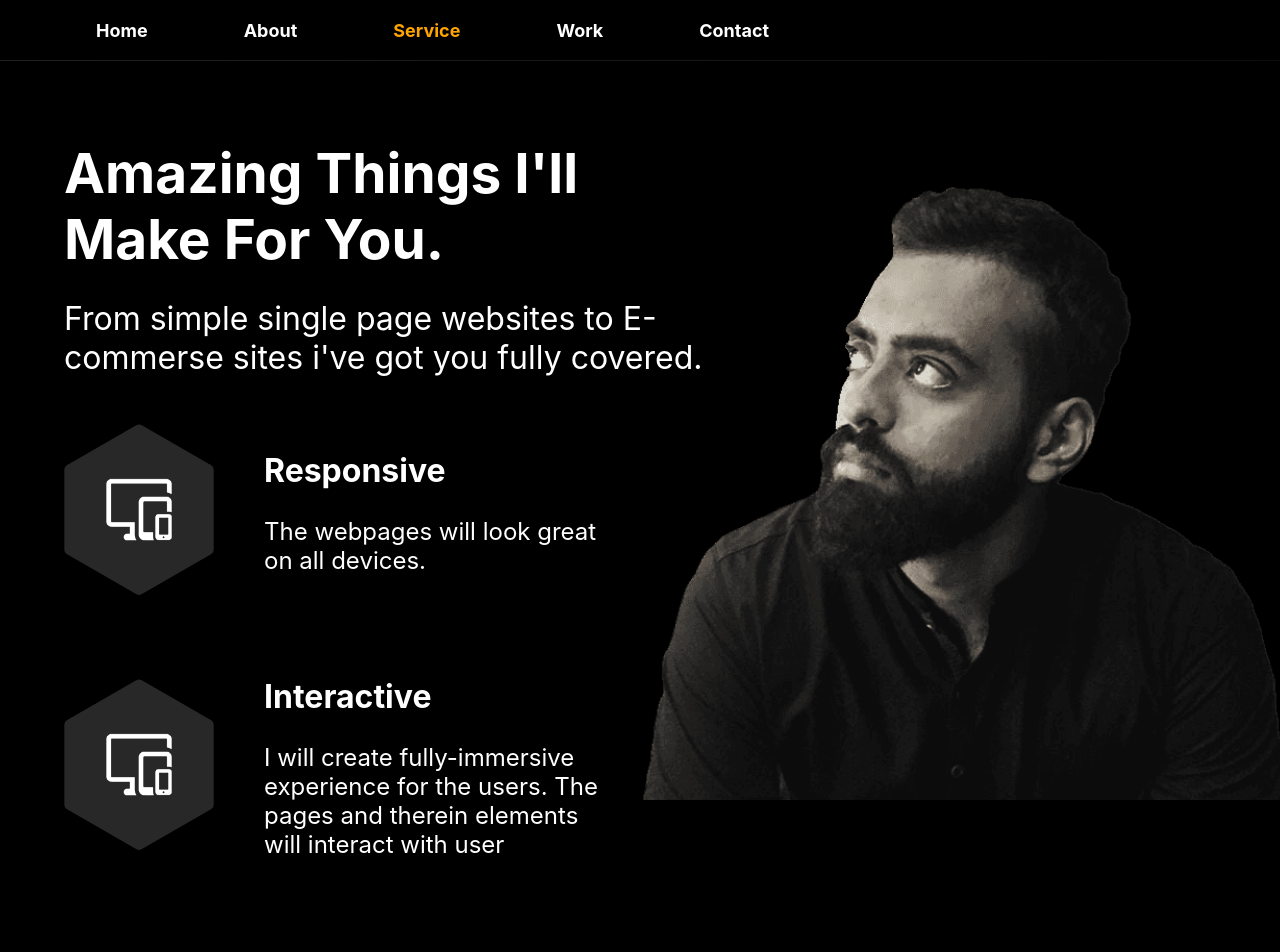
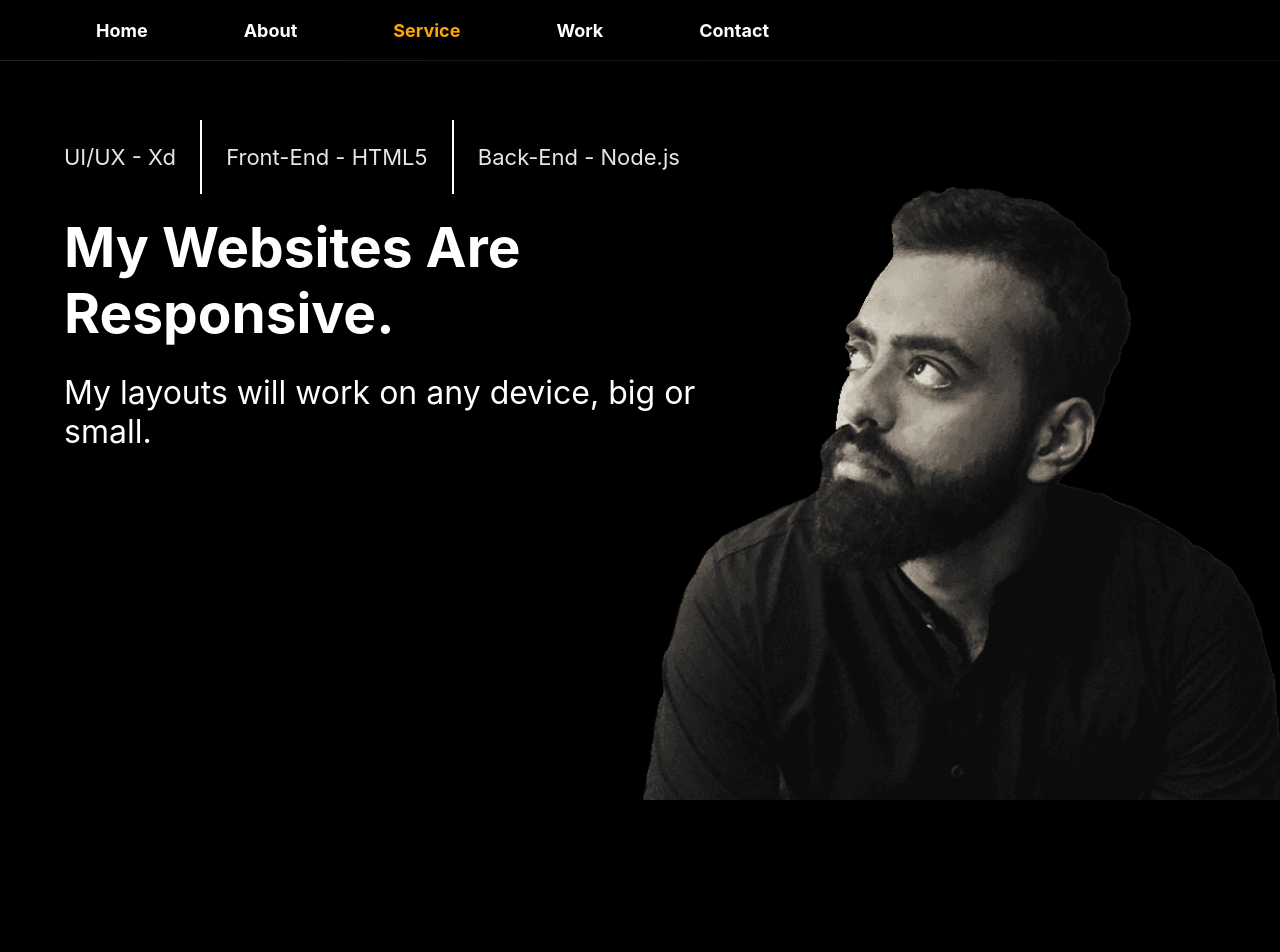
Before and after one commit to AbrarChowdhury/my-portfo, a React (Create React App) app: page /services in a window 1280 px wide. Shown: the top 952 px of the page. After the commit the page ends 800 px from the top, so only its background shows below. Built offline with nearby package versions, Linux system fonts and the light colour scheme.

Commit message:
service restructured

```diff
--- a/src/components/projectCard/projectCard.component.jsx
+++ b/src/components/projectCard/projectCard.component.jsx
@@ -6,7 +6,7 @@ function ProjectCard(props){
         <div>
             <div className="project-container">
                 <div className="project-text">
-                    <h1>{props.title}</h1>
+                    <h1 className =" project-caption-title">{props.title}</h1>
                     <p>{props.desc}</p>
                     <p><a className="c2action" href={props.link}>View Live</a></p>
                 </div>
--- a/src/components/projectCard/projectCard.style.css
+++ b/src/components/projectCard/projectCard.style.css
@@ -14,3 +14,23 @@
     height: 200px;
     margin: 60px;
 }
+@media only screen and (max-width : 500px){
+    .project-container{
+        grid-template-columns: 1fr;
+        grid-template-rows:auto auto;
+        grid-template-areas:
+        "img"
+        "text";
+    }
+    .project-img{
+        width: 70vw;
+        margin: 50px auto 0 auto;
+        grid-area: img;
+    }
+    .project-text{
+        grid-area: text;
+        margin-top: 0;
+        padding-top: 0;
+    }
+
+}
--- /dev/null
+++ b/src/components/stack/stack.component.jsx
@@ -0,0 +1,56 @@
+import React, { Component, PropTypes } from 'react';
+import './stack.style.css'
+class componentName extends Component {
+    constructor(props) {
+        super(props);
+        this.state={
+            number:0,
+        }
+    }
+
+    componentWillMount() {
+
+    }
+
+    componentDidMount() {
+
+    }
+
+    componentWillReceiveProps(nextProps) {
+
+    }
+
+    shouldComponentUpdate(nextProps, nextState) {
+
+    }
+
+    componentWillUpdate(nextProps, nextState) {
+
+    }
+
+    componentDidUpdate(prevProps, prevState) {
+
+    }
+
+    componentWillUnmount() {
+
+    }
+
+    render() {
+        return (
+            <div className="stack-container subtitle">
+                <p className="stack">UI/UX - Xd</p>
+                <div className = "line"/>
+                <p className="stack">Front-End - HTML5</p>
+                <div className = "line"/>
+                <p className="stack">Back-End - Node.js</p>
+            </div>
+        );
+    }
+}
+
+componentName.propTypes = {
+
+};
+
+export default componentName;
--- /dev/null
+++ b/src/components/stack/stack.style.css
@@ -0,0 +1,11 @@
+.stack-container{
+    display: grid;
+    grid-template-columns: auto auto auto auto auto;
+    max-width: 700px;
+}
+.line{
+    display: inline-block;
+    height:100%;
+    width: 2px;
+    background: white;
+}
--- a/src/services.jsx
+++ b/src/services.jsx
@@ -1,26 +1,26 @@
 import React from 'react';
-import ServiceCard from './components/serviceCard/serviceCard.component';
+import Stack from './components/stack/stack.component'
 import { Link } from 'react-router-dom'
 const services = [
     {
         image:'/images/resIcon.png',
         title:'Responsive',
-        desc:'The webpages will look great on all devices.'
+        desc:'My layouts will work on any device, big or small.'
     },
     {
         image:'/images/resIcon.png',
-        title:'Interactive',
-        desc:"I will create fully-immersive experience for the users. The pages and therein elements will interact with user "
+        title:'Intuitive',
+        desc:"Strong preference for easy to use, intuitive UX/UI."
     },
     {
         image:'/images/resIcon.png',
         title:"Dynamic",
-        desc:"The pages will be fully customized for the specific person viewing it. Here, all the magic will happen in the back-end."
+        desc:"Websites don't have to be static, I love making pages come to life."
     },
     {
         image:'/images/resIcon.png',
         title:"Fast",
-        desc:"My website are going be fast. nobody these days have the time spare."
+        desc:"Fast load times and lag free interaction, my highest priority"
     },
     {
         image:'/images/resIcon.png',
@@ -29,7 +29,7 @@ const services = [
     }
 
 ]
-
+let number=0;
 
 const Services = () => {
     return (
@@ -37,27 +37,12 @@ const Services = () => {
             <section className="services">
                 <div className="half-container">
                     <div>
-                        <h1 className='header'>Amazing Things I'll Make For You.</h1>
-                        <h2 className='name'>From simple single page websites to E-commerse sites i've got you fully covered.</h2>
-                        <br/>
-
+                        <Stack />
+                        <h1 className='header'>My Websites Are {services[number].title}.</h1>
+                        <h2 className='name'>{services[number].desc}</h2>
                         </div>
 
-                    <div className="service-l ist">
-                    {services.map((service)=>(
-                        <ServiceCard
-                            image={service.image}
-                            title={service.title}
-                            description={service.desc}
-                        />
-                    ))}
-                    </div>
-                    <br/><br/><br/><br/><br/>
-                    <p className='name'><strong>Interest in getting my service?</strong></p>
-                    <Link to="/contact"><span className="c2action">Let me know! <i class="fa fa-chevron-right" aria-hidden="true"></i></span></Link>
-                    <br/><br/><br/><br/><br/><br/><br/><br/><br/><br/><br/>
-
-                </div>
+                  </div>
             </section>
         </div>
     );
```
Also changed, not shown: src/components/preLoader/preLoader.component.jsx (added, +11 -0 lines).
